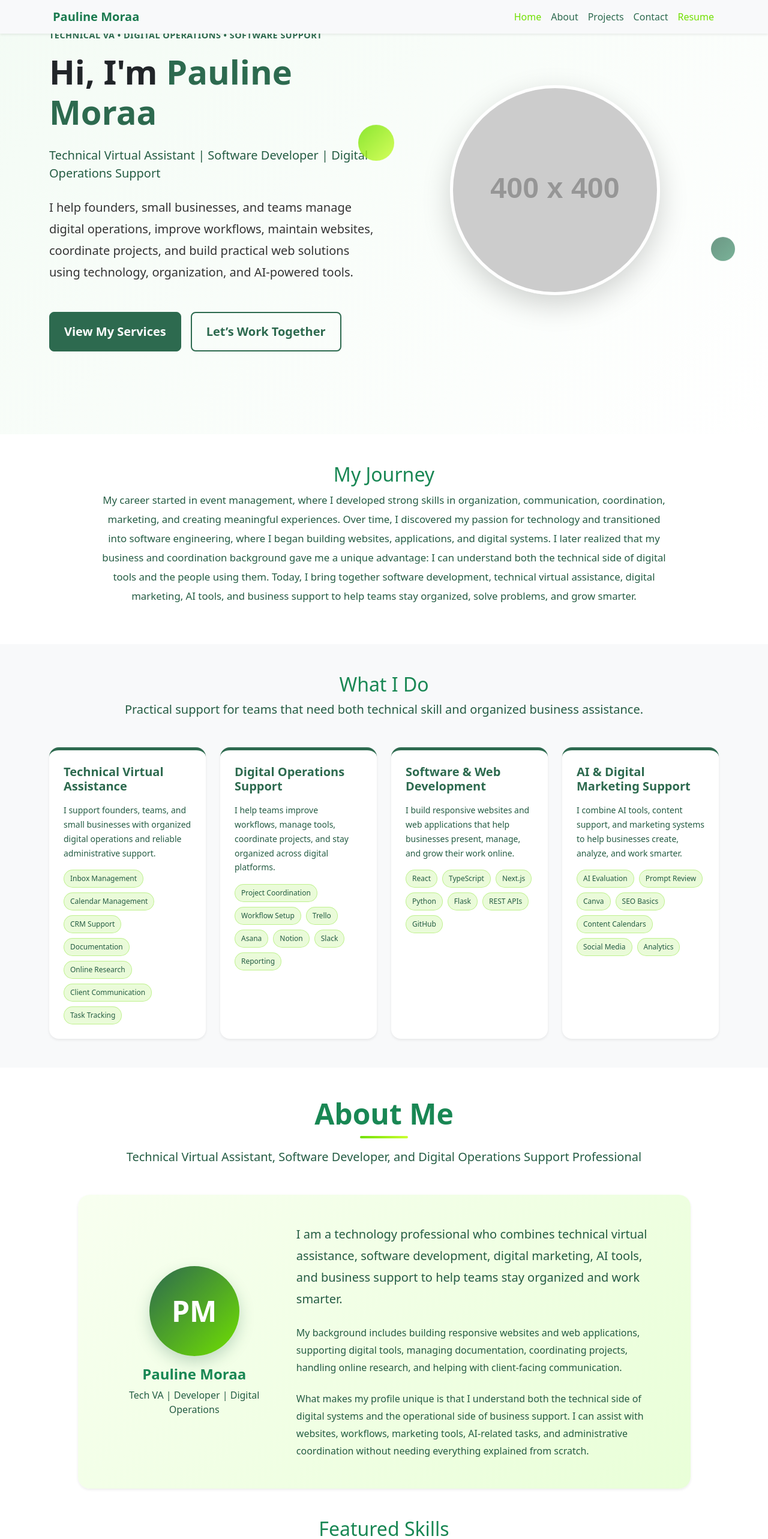
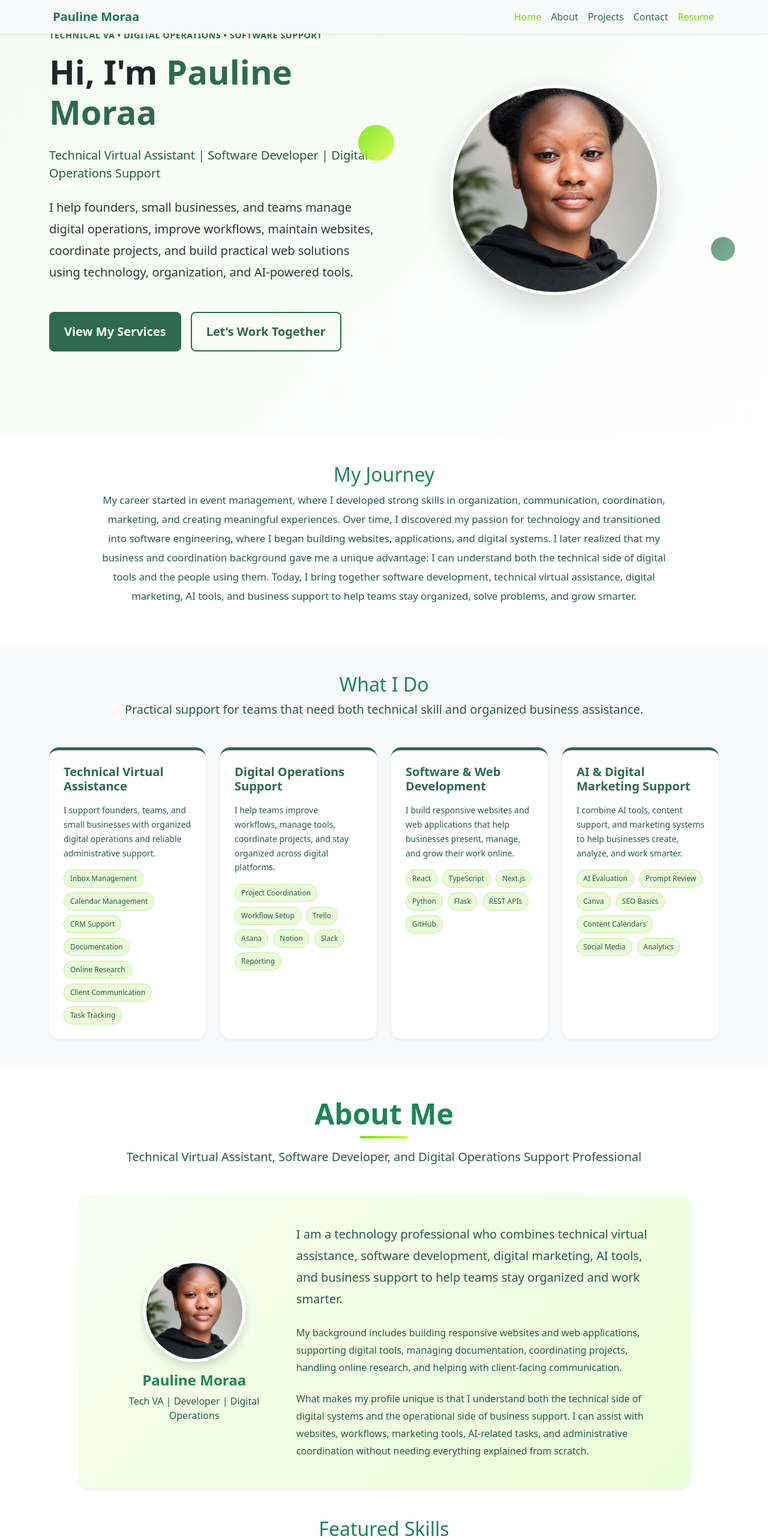
Before and after one commit to PollyM-tech/my-profile, a React (Vite) app: page / in a window 1280 px wide. Shown: the top 2566 px of the page at 60% size. Built offline with nearby package versions, Linux system fonts and the light colour scheme.

Commit message:
profile update

```diff
--- a/src/components/About.jsx
+++ b/src/components/About.jsx
@@ -1,3 +1,5 @@
+import image from "../assets/image.jpeg";
+
 export default function About() {
   const skillGroups = [
     {
@@ -77,6 +79,7 @@ export default function About() {
     "React",
     "TypeScript",
     "Next.js",
+    "Convex",
     "Python",
     "Flask",
     "GitHub",
@@ -135,6 +138,7 @@ export default function About() {
         {/* Header */}
         <div className="text-center mb-5">
           <h1 className="display-5 fw-bold text-success">About Me</h1>
+
           <div
             className="underline mx-auto mb-3"
             style={{
@@ -144,6 +148,7 @@ export default function About() {
               background: "linear-gradient(90deg, #70e000, #ccff33)",
             }}
           ></div>
+
           <p className="lead" style={{ color: "#245c43" }}>
             Technical Virtual Assistant, Software Developer, and Digital
             Operations Support Professional
@@ -162,31 +167,29 @@ export default function About() {
             >
               <div className="card-body p-4 p-md-5">
                 <div className="row align-items-center">
-                  {/* Profile Section */}
+                  {/* Profile Image Section */}
                   <div className="col-md-4 text-center mb-4 mb-md-0">
-                    <div
-                      className="rounded-circle mx-auto mb-3 d-flex align-items-center justify-content-center"
+                    <img
+                      src={image}
+                      alt="Pauline Moraa"
+                      className="rounded-circle mx-auto mb-3 shadow"
                       style={{
-                        width: "150px",
-                        height: "150px",
-                        background:
-                          "linear-gradient(135deg, #2d6a4f, #70e000)",
-                        color: "white",
+                        width: "170px",
+                        height: "170px",
+                        objectFit: "cover",
+                        border: "5px solid white",
                         boxShadow: "0 10px 25px rgba(45, 106, 79, 0.25)",
                       }}
-                    >
-                      <span style={{ fontSize: "3rem", fontWeight: "700" }}>
-                        PM
-                      </span>
-                    </div>
+                    />
 
                     <h4 className="text-success fw-bold">Pauline Moraa</h4>
+
                     <p className="mb-0" style={{ color: "#245c43" }}>
                       Tech VA | Developer | Digital Operations
                     </p>
                   </div>
 
-                  {/* Text */}
+                  {/* About Text */}
                   <div className="col-md-8">
                     <p
                       className="lead mb-4"
@@ -198,14 +201,20 @@ export default function About() {
                       stay organized and work smarter.
                     </p>
 
-                    <p className="mb-4" style={{ color: "#245c43", lineHeight: "1.8" }}>
+                    <p
+                      className="mb-4"
+                      style={{ color: "#245c43", lineHeight: "1.8" }}
+                    >
                       My background includes building responsive websites and
                       web applications, supporting digital tools, managing
                       documentation, coordinating projects, handling online
                       research, and helping with client-facing communication.
                     </p>
 
-                    <p className="mb-0" style={{ color: "#245c43", lineHeight: "1.8" }}>
+                    <p
+                      className="mb-0"
+                      style={{ color: "#245c43", lineHeight: "1.8" }}
+                    >
                       What makes my profile unique is that I understand both the
                       technical side of digital systems and the operational side
                       of business support. I can assist with websites, workflows,
@@ -226,6 +235,7 @@ export default function About() {
             <h2 className="section-title text-center text-success">
               Featured Skills
             </h2>
+
             <p className="lead" style={{ color: "#245c43" }}>
               A practical mix of technical, administrative, AI, and digital
               business support skills.
@@ -290,6 +300,7 @@ export default function About() {
             <h2 className="section-title text-center text-success">
               My Toolbox
             </h2>
+
             <p className="lead" style={{ color: "#245c43" }}>
               Tools and platforms I use to build, organize, communicate, and
               support digital work.
@@ -332,6 +343,7 @@ export default function About() {
             <h2 className="section-title text-center text-success">
               Certifications
             </h2>
+
             <p className="lead" style={{ color: "#245c43" }}>
               Training across software engineering, AI, leadership, business,
               and project support.
@@ -365,6 +377,7 @@ export default function About() {
                     <h6 className="fw-bold mb-2" style={{ color: "#2d6a4f" }}>
                       {cert.title}
                     </h6>
+
                     <p className="mb-0 small" style={{ color: "#245c43" }}>
                       {cert.institution}
                     </p>
--- a/src/components/Home.jsx
+++ b/src/components/Home.jsx
@@ -1,3 +1,5 @@
+import image from "../assets/image.jpeg";
+
 export default function Home() {
   const scrollToSection = (sectionId) => {
     const section = document.getElementById(sectionId);
@@ -173,12 +175,14 @@ export default function Home() {
             <div className="col-lg-6 order-lg-2 order-1 text-center mb-4 mb-lg-0">
               <div className="position-relative">
                 <img
-                  src="https://placehold.co/400x400/2d6a4f/white?text=PM"
+  src={image}
   alt="Pauline Moraa"
   className="img-fluid rounded-circle shadow-lg"
   style={{
     maxWidth: "350px",
     width: "100%",
+    height: "350px",
+    objectFit: "cover",
     border: "5px solid white",
     boxShadow: "0 15px 30px rgba(45, 106, 79, 0.2)",
   }}
```
Lines whose indentation alone changed are shown as unchanged.
